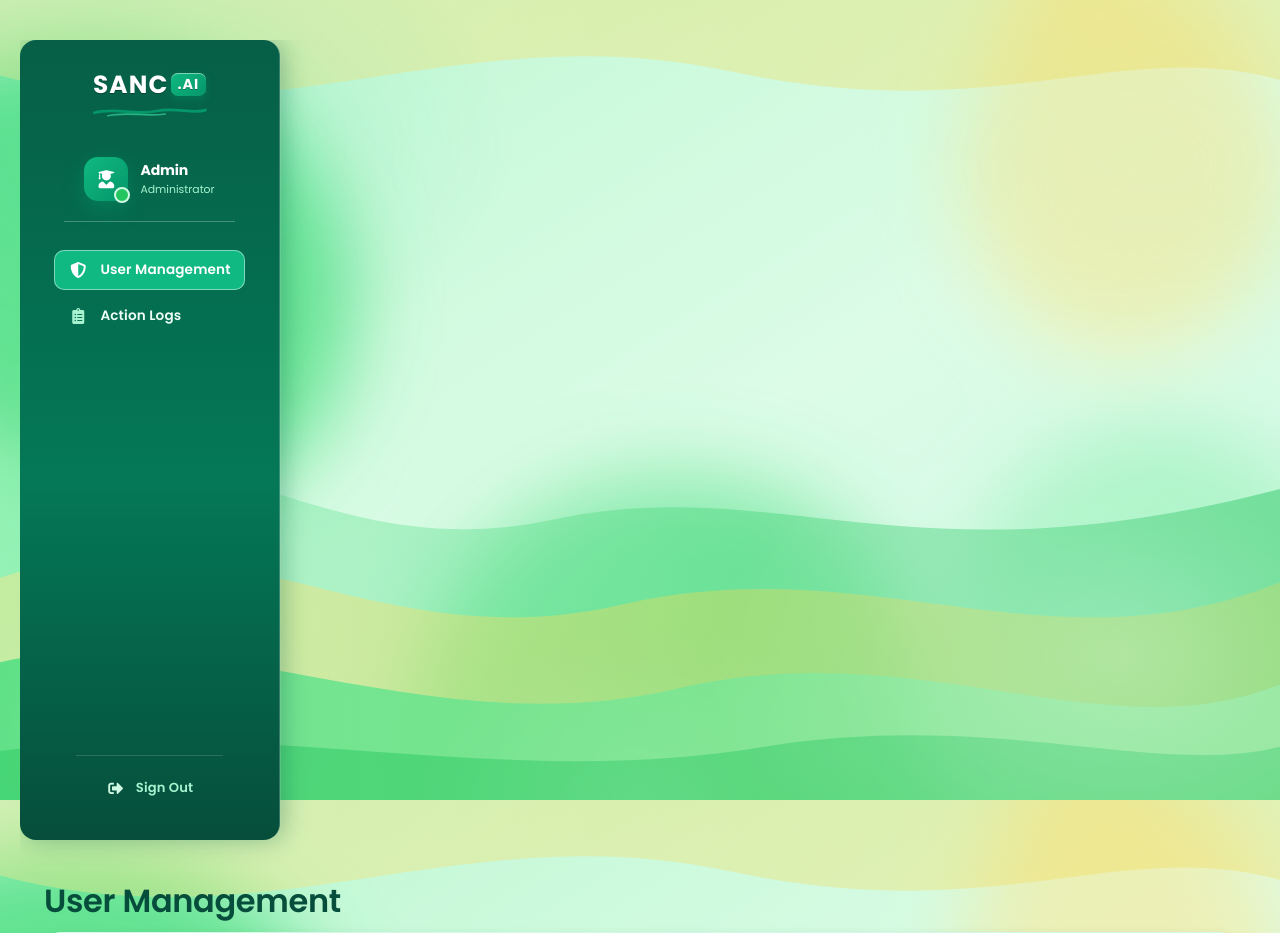
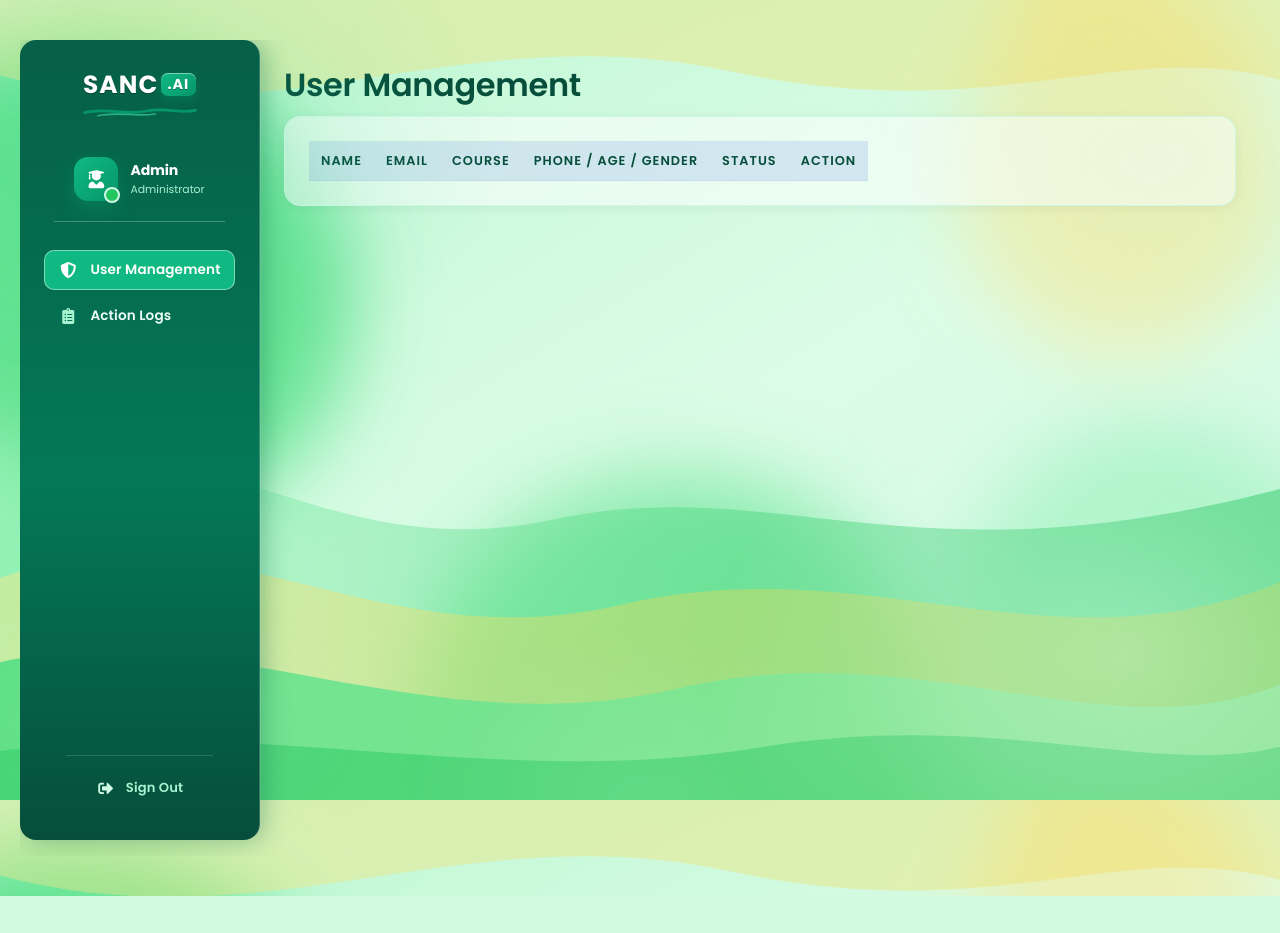
Before and after one commit to caranzaalex02-tech/Academic-Struggle-Chatbot, a Flask app: page /admin_dashboard in a window 1280 px wide. Shown: the top 933 px of the page. After the commit the page ends 896 px from the top, so only its background shows below. Run offline with Flask 3, Linux system fonts and the light colour scheme; the visitor is signed in with stand-in values (Sample User, id 1); data that the repository does not hold is empty; some libraries are stand-ins or nearby versions.

Commit message:
fix: sidebar now proper left sidebar - narrower 240px, min-height instead of fixed height, flex-direction row

```diff
--- a/templates/admin_dashboard.html
+++ b/templates/admin_dashboard.html
@@ -33,13 +33,15 @@
         }
         .dashboard-layout {
             display: flex !important;
+            flex-direction: row !important;
             min-height: 100vh !important;
             gap: 0 !important;
             overflow: hidden !important;
         }
         .sidebar {
-            width: 260px !important;
+            width: 240px !important;
             flex-shrink: 0 !important;
+            min-height: 100vh !important;
             background: var(--sidebar-gradient) !important;
             color: #FFFFFF !important;
             display: flex !important;
@@ -53,7 +55,6 @@
             top: auto !important;
             left: auto !important;
             bottom: auto !important;
-            height: 100vh !important;
         }
         .main-content {
             flex: 1 !important;
--- a/templates/admin_logs.html
+++ b/templates/admin_logs.html
@@ -31,15 +31,15 @@
             background-attachment: fixed;
             min-height: 100vh;
         }
-        .dashboard-layout { display: flex; min-height: 100vh; }
+        .dashboard-layout { display: flex; flex-direction: row; min-height: 100vh; }
         .sidebar {
             position: static;
             top: auto;
             left: auto;
             bottom: auto;
-            width: 260px;
+            width: 240px;
             flex-shrink: 0;
-            height: 100vh;
+            min-height: 100vh;
             background: var(--sidebar-gradient);
             color: #FFFFFF;
             display: flex;
--- a/templates/admin_user_details.html
+++ b/templates/admin_user_details.html
@@ -34,15 +34,15 @@
         background-attachment: fixed;
         min-height: 100vh;
     }
-    .dashboard-layout { display: flex; min-height: 100vh; }
+    .dashboard-layout { display: flex; flex-direction: row; min-height: 100vh; }
     .sidebar {
         position: static;
         top: auto;
         left: auto;
         bottom: auto;
-        width: 260px;
+        width: 240px;
         flex-shrink: 0;
-        height: 100vh;
+        min-height: 100vh;
         background: var(--sidebar-gradient);
         color: #FFFFFF;
         display: flex;
```
